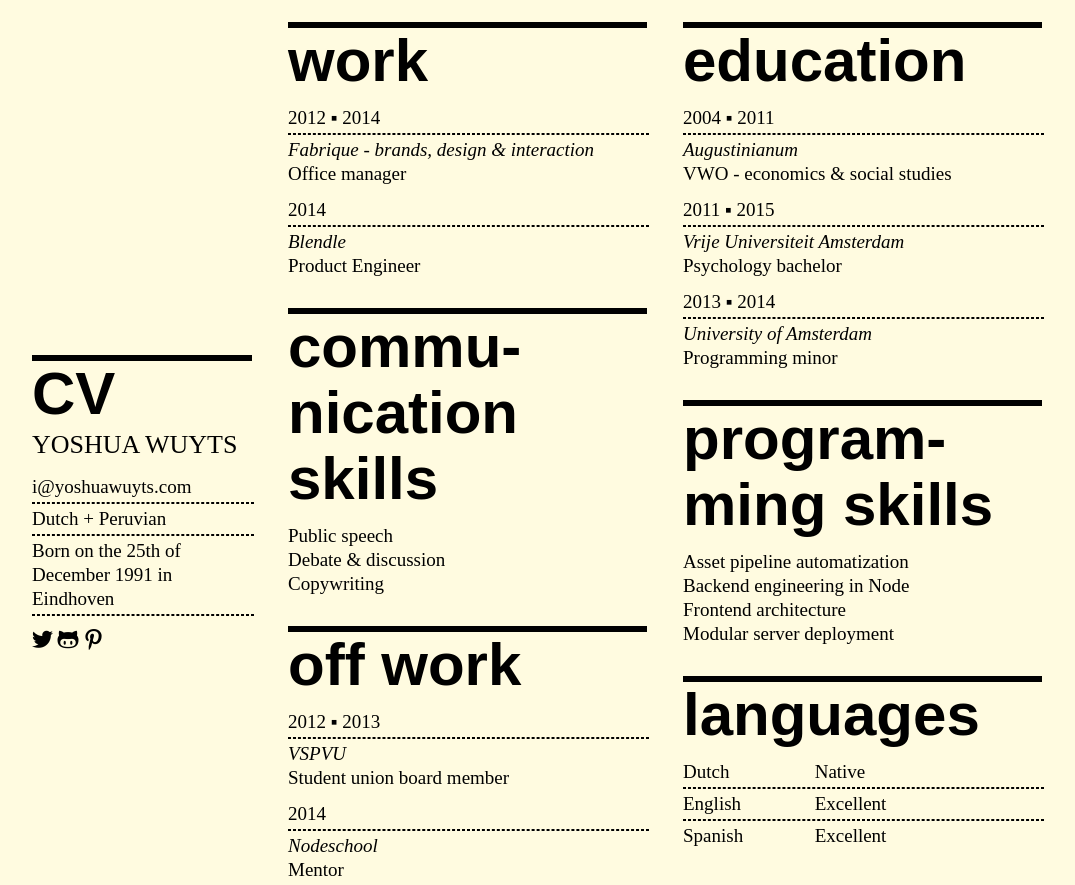
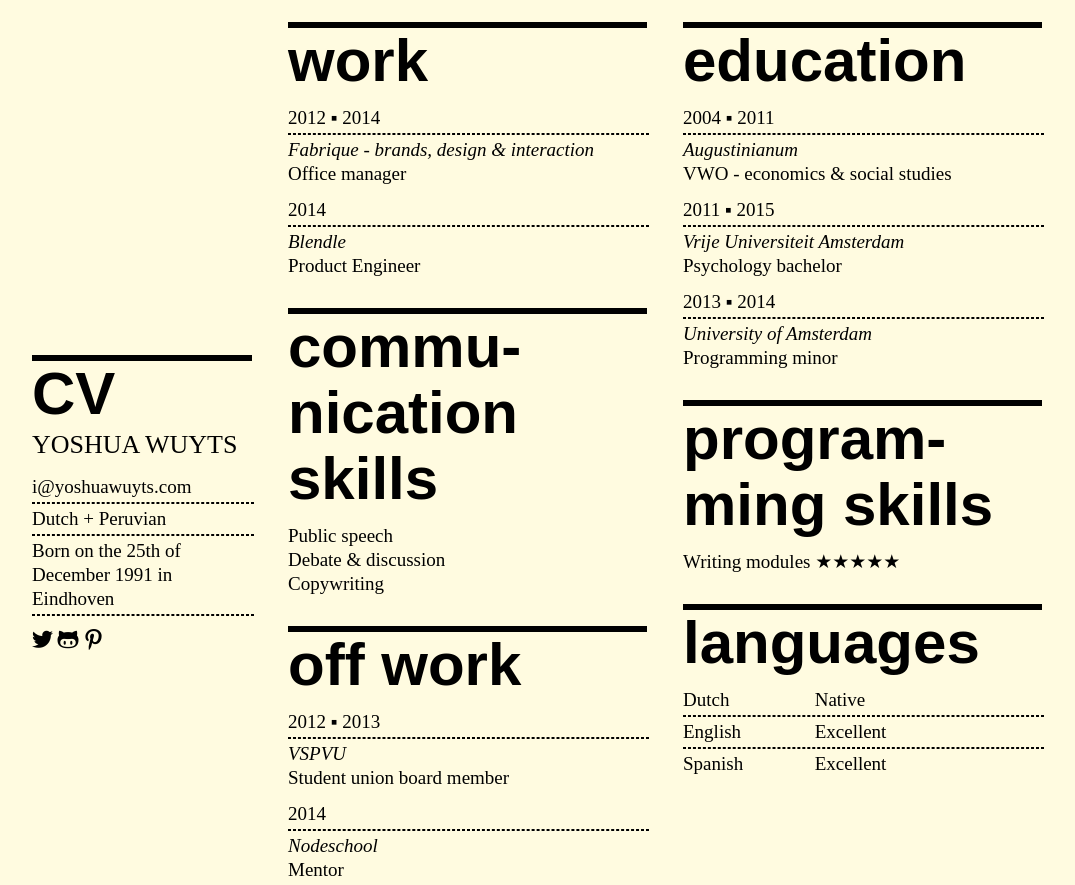
Before and after one commit to yoshuawuyts/resume, a website: page index.html in a window 1280 px wide. Shown: the top 885 px of the page, without its empty margins (113-1188 px from the left). Drawn offline with Linux system fonts and the light colour scheme.

Commit message:
programming: better reflect what I actually do

```diff
--- a/index.html
+++ b/index.html
@@ -130,10 +130,7 @@ window.analytics.page();
           ming skills
         </h1>
         <div class='content'>
-          <p>Asset pipeline automatization</p>
-          <p>Backend engineering in Node</p>
-          <p>Frontend architecture</p>
-          <p>Modular server deployment</p>
+          <p>Writing modules ★★★★★</p>
         </div>
         <div class="bar"></div>
         <h1>
```
